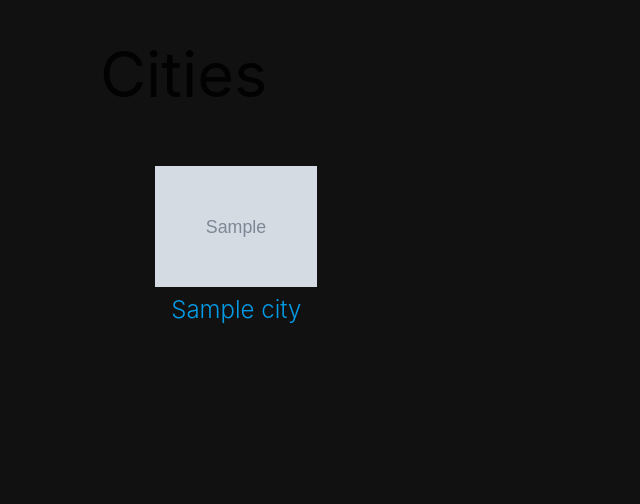
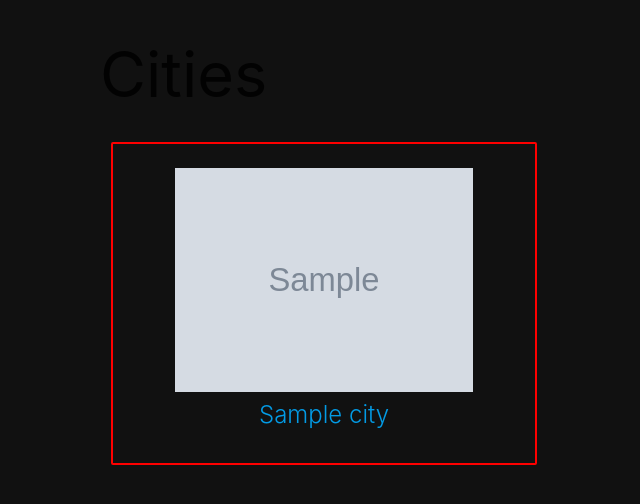
Before and after one commit to juliana-zlatevski/wayfarer, a Django app: template main_app/templates/city/index.html in a window 1280 px wide. Shown: the part 66-570 px from the top of the page, without its empty margins (92-732 px from the left). Run offline with Django 3.2, Linux system fonts and the light colour scheme; the template is opened without the code that fills it: most values are stand-ins (such as "Sample title", 1, 10 or a date in 2020); some web fonts are replaced.

Commit message:
saving styling changes

```diff
--- a/main_app/static/css/style.css
+++ b/main_app/static/css/style.css
@@ -62,14 +62,10 @@ body {
 }
 
 .city-index-card {
-    height: 250px;
-    width: 250px;
-    background-color: red;
+    border: 2px solid red;
 }
 
 .card {
-     border: 1px solid efefef !important;
-     border-radius: 20% !important;
      background-color: transparent !important;
      box-shadow: none !important;
 }
--- a/main_app/templates/city/index.html
+++ b/main_app/templates/city/index.html
@@ -10,7 +10,7 @@ Cities
 
 <div class="row">
 {% for city in cities %}
-  <div class="col s3">
+  <div class="col s6">
   <div class="card city-index-card">
     <a href="{% url 'view_city' city.id %}">
       <div class="card-content">
```
